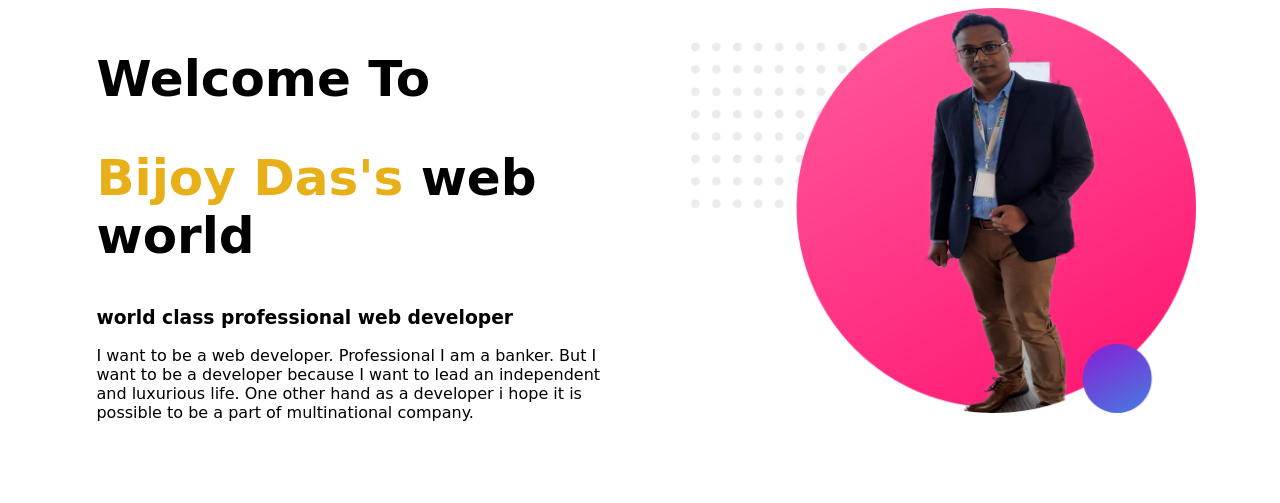
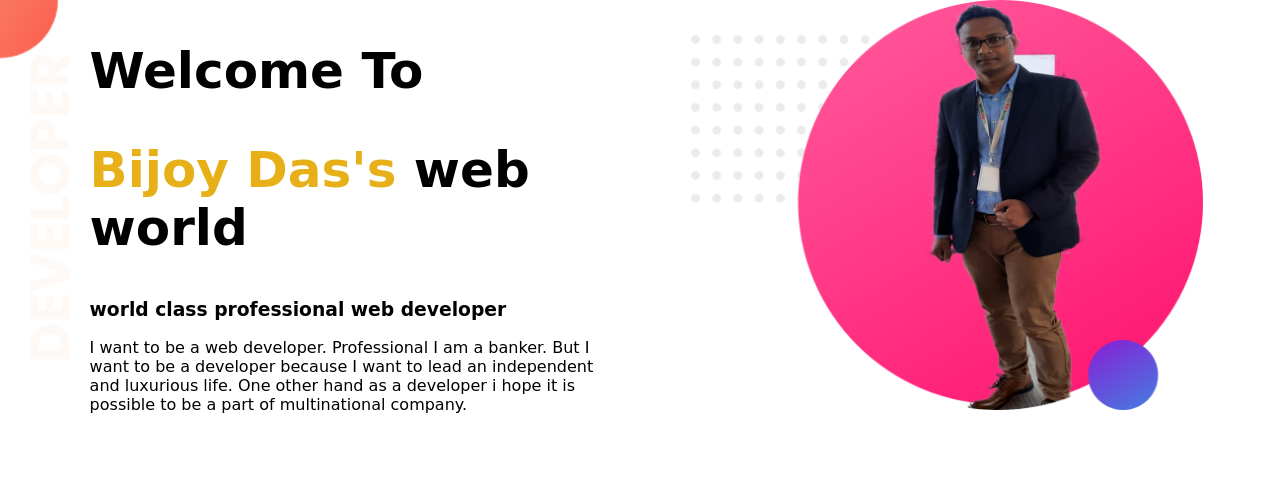
Before and after one commit to bijoydasbd/web-protfolio, a plain HTML site: page images/index.html in a window 1280 px wide. Drawn offline with Linux system fonts and the light colour scheme; a web font is replaced by a local one.

Commit message:
adding top portion

```diff
--- a/images/index.html
+++ b/images/index.html
@@ -10,7 +10,7 @@
     <link rel="stylesheet" href="style.css">
 </head>
 <body>
-    <section>
+    <section class="top-banner">
         <div class="half-width">
             <h1>Welcome To</h1>
             <h1><span class="name-self">Bijoy Das's</span> web world</h1>
--- a/images/style.css
+++ b/images/style.css
@@ -1,4 +1,5 @@
 body{
+    margin:0;
     font-family: 'Redressed', cursive;
 }
 h1{
@@ -16,3 +17,10 @@ h1{
 .half-width img{
     width:100%;
 }
+.top-banner{
+    background-image: url("Images/top-banner.png");
+    background-repeat: no-repeat;
+}
+section{
+    height: 500px;
+}
```
Also changed, not shown: images/Images/top-banner.png (renamed from images/top-banner.png).
